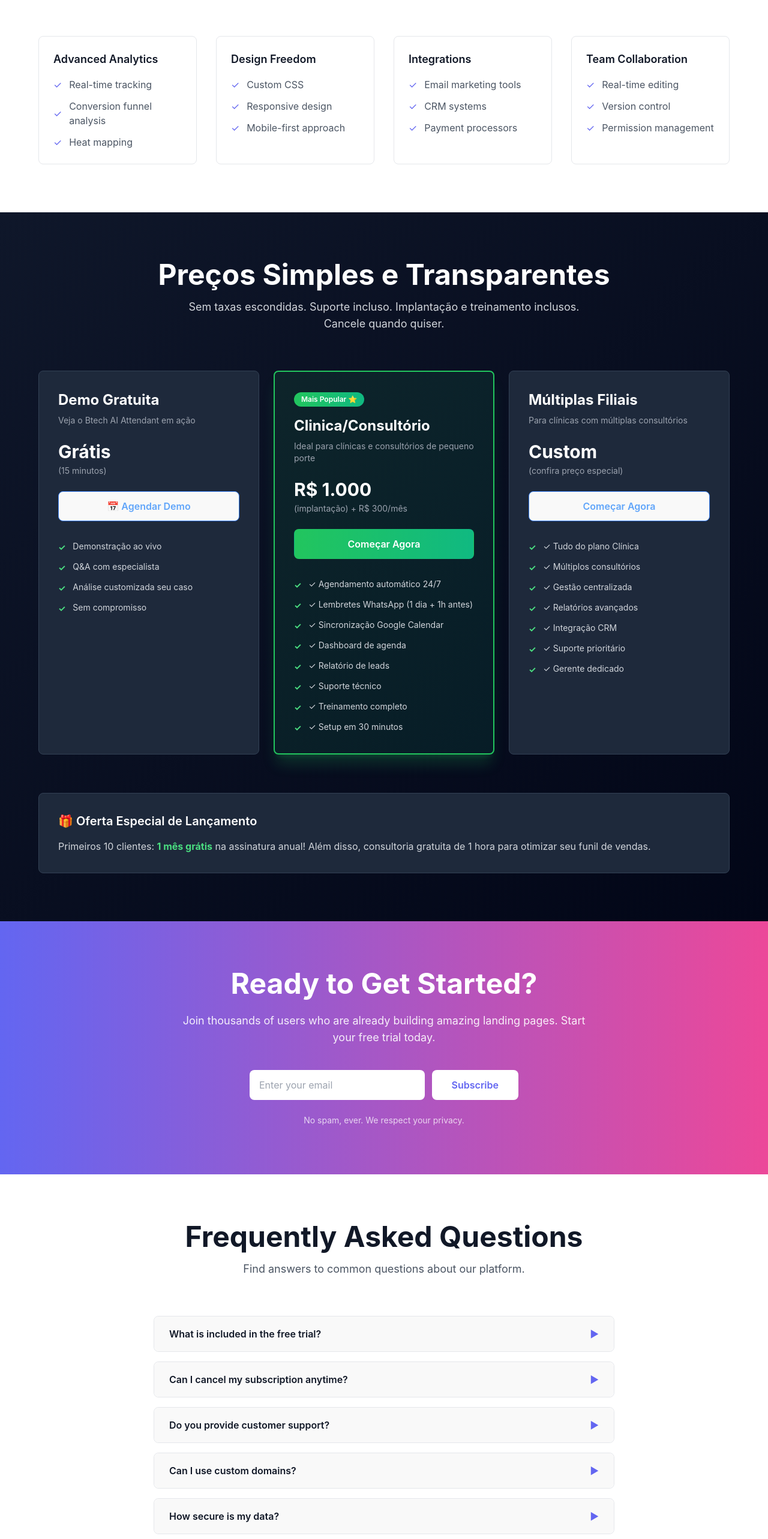
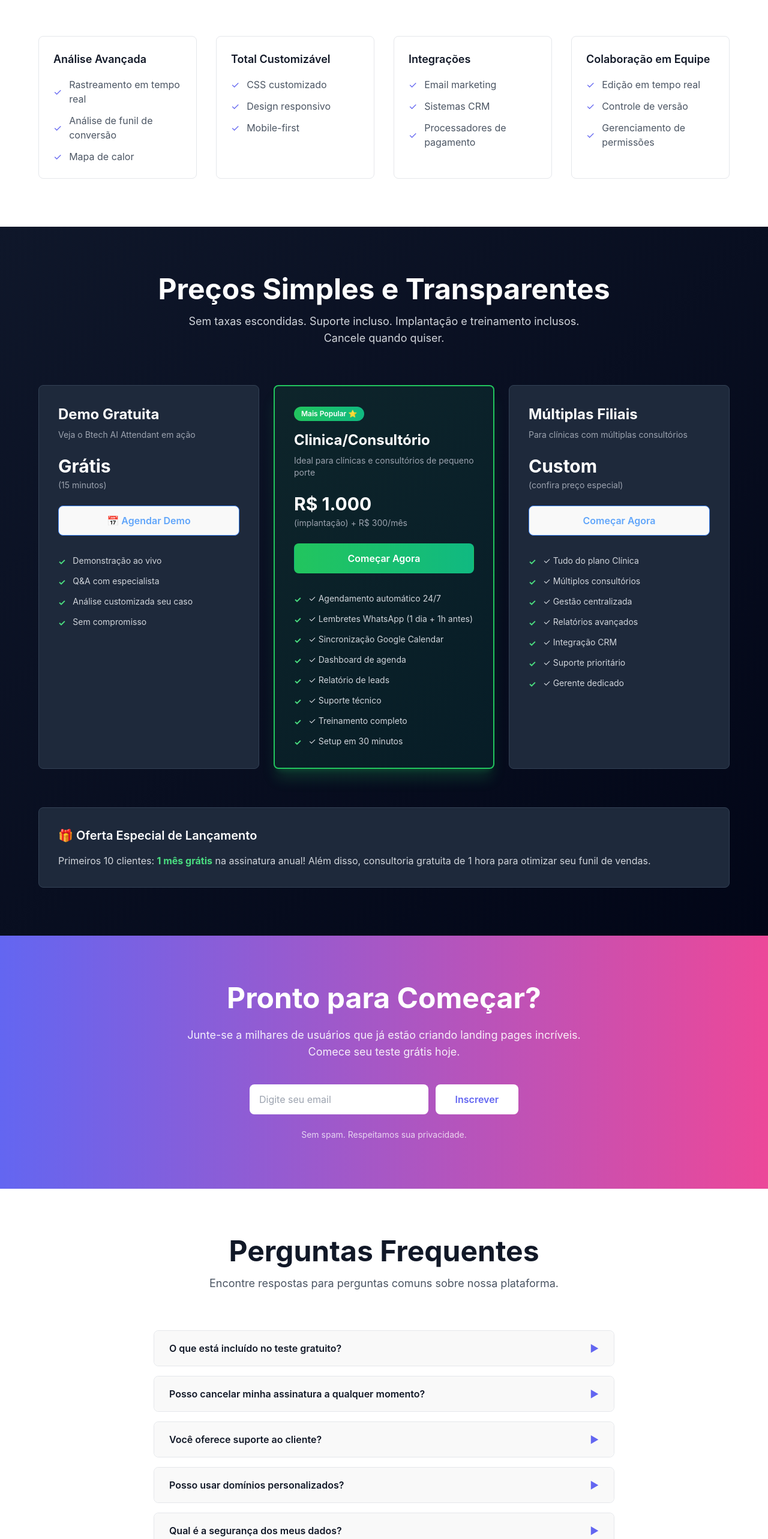
Before and after one commit to Bsouto319/landing-btech-ai, a React (Vite) app: page / in a window 1280 px wide. Shown: the part 3380-5946 px from the top of the page at 60% size. Built offline with nearby package versions, Linux system fonts and the light colour scheme; no server answers.

Commit message:
Traduzir landing page para português (Features, CTA, FAQ, Footer)

```diff
--- a/src/components/CTA.jsx
+++ b/src/components/CTA.jsx
@@ -19,11 +19,11 @@ export default function CTA() {
     try {
       await subscribeNewsletter(email);
       trackFormSubmission('newsletter_cta');
-      setMessage('Thank you for subscribing!');
+      setMessage('Obrigado por se inscrever!');
       setEmail('');
       setTimeout(() => setMessage(''), 3000);
     } catch (error) {
-      setMessage('Failed to subscribe. Please try again.');
+      setMessage('Erro ao se inscrever. Por favor, tente novamente.');
     } finally {
       setLoading(false);
     }
@@ -33,16 +33,16 @@ export default function CTA() {
     <section className="py-20 px-4 sm:px-6 lg:px-8 bg-gradient-to-r from-primary to-secondary">
       <div className="max-w-4xl mx-auto text-center">
         <h2 className="text-3xl sm:text-4xl lg:text-5xl font-bold text-white mb-6">
-          Ready to Get Started?
+          Pronto para Começar?
         </h2>
         <p className="text-lg text-white/90 mb-10 max-w-2xl mx-auto">
-          Join thousands of users who are already building amazing landing pages. Start your free trial today.
+          Junte-se a milhares de usuários que já estão criando landing pages incríveis. Comece seu teste grátis hoje.
         </p>
 
         <form onSubmit={handleSubmit} className="flex flex-col sm:flex-row gap-3 max-w-md mx-auto">
           <input
             type="email"
-            placeholder="Enter your email"
+            placeholder="Digite seu email"
             value={email}
             onChange={(e) => setEmail(e.target.value)}
             required
@@ -54,18 +54,18 @@ export default function CTA() {
             disabled={loading}
             className="px-8 py-3 bg-white text-primary font-semibold rounded-lg hover:shadow-lg transition duration-300 disabled:opacity-50"
           >
-            {loading ? 'Subscribing...' : 'Subscribe'}
+            {loading ? 'Inscrevendo...' : 'Inscrever'}
           </button>
         </form>
 
         {message && (
-          <p className={message.indexOf('Thank') > -1 ? 'mt-4 text-sm text-green-100' : 'mt-4 text-sm text-red-100'}>
+          <p className={message.indexOf('Obrigado') > -1 ? 'mt-4 text-sm text-green-100' : 'mt-4 text-sm text-red-100'}>
             {message}
           </p>
         )}
 
         <p className="text-sm text-white/75 mt-6">
-          No spam, ever. We respect your privacy.
+          Sem spam. Respeitamos sua privacidade.
         </p>
       </div>
     </section>
--- a/src/components/FAQ.jsx
+++ b/src/components/FAQ.jsx
@@ -11,33 +11,33 @@ export default function FAQ() {
   const faqs = [
     {
       id: 1,
-      question: 'What is included in the free trial?',
-      answer: 'The free trial includes access to all templates, basic analytics, and support via email. You can create up to 3 landing pages during the trial period.',
+      question: 'O que está incluído no teste gratuito?',
+      answer: 'O teste gratuito inclui acesso a todos os templates, análise básica e suporte por email. Você pode criar até 3 landing pages durante o período de teste.',
     },
     {
       id: 2,
-      question: 'Can I cancel my subscription anytime?',
-      answer: 'Yes, you can cancel your subscription at any time without any penalties or hidden fees. Your pages will remain accessible for 30 days after cancellation.',
+      question: 'Posso cancelar minha assinatura a qualquer momento?',
+      answer: 'Sim, você pode cancelar sua assinatura a qualquer momento sem penalidades ou taxas ocultas. Suas páginas permanecerão acessíveis por 30 dias após o cancelamento.',
     },
     {
       id: 3,
-      question: 'Do you provide customer support?',
-      answer: 'Yes, we offer 24/7 support via email and chat. Professional and Enterprise plans also include phone support and a dedicated account manager.',
+      question: 'Você oferece suporte ao cliente?',
+      answer: 'Sim, oferecemos suporte 24/7 via email e chat. Os planos Professional e Enterprise também incluem suporte telefônico e gerente de conta dedicado.',
     },
     {
       id: 4,
-      question: 'Can I use custom domains?',
-      answer: 'Yes, all paid plans support custom domains. You can connect your own domain or use our subdomain at no additional cost.',
+      question: 'Posso usar domínios personalizados?',
+      answer: 'Sim, todos os planos pagos suportam domínios personalizados. Você pode conectar seu próprio domínio ou usar nosso subdomínio sem custo adicional.',
     },
     {
       id: 5,
-      question: 'How secure is my data?',
-      answer: 'Your data is encrypted and stored on secure servers with automatic backups. We comply with GDPR and other international data protection regulations.',
+      question: 'Qual é a segurança dos meus dados?',
+      answer: 'Seus dados são criptografados e armazenados em servidores seguros com backups automáticos. Nós estamos em conformidade com GDPR e outros regulamentos internacionais de proteção de dados.',
     },
     {
       id: 6,
-      question: 'Can I export my landing pages?',
-      answer: 'Yes, Professional and Enterprise customers can export their landing pages as standalone HTML files for hosting anywhere.',
+      question: 'Posso exportar minhas landing pages?',
+      answer: 'Sim, clientes Professional e Enterprise podem exportar suas landing pages como arquivos HTML independentes para hospedar em qualquer lugar.',
     },
   ];
 
@@ -50,10 +50,10 @@ export default function FAQ() {
       <div className="max-w-3xl mx-auto">
         <div className="text-center mb-16">
           <h2 className="text-3xl sm:text-4xl lg:text-5xl font-bold text-gray-900 mb-4">
-            Frequently Asked Questions
+            Perguntas Frequentes
           </h2>
           <p className="text-lg text-gray-600">
-            Find answers to common questions about our platform.
+            Encontre respostas para perguntas comuns sobre nossa plataforma.
           </p>
         </div>
 
@@ -82,12 +82,12 @@ export default function FAQ() {
         </div>
 
         <div className="mt-12 p-6 bg-gray-50 rounded-lg text-center">
-          <p className="text-gray-900 font-semibold mb-3">Still have questions?</p>
+          <p className="text-gray-900 font-semibold mb-3">Ainda tem dúvidas?</p>
           <p className="text-gray-600 mb-4">
-            Cannot find the answer you are looking for? Please contact our support team.
+            Não encontra a resposta que procura? Entre em contato com nosso time de suporte.
           </p>
           <button className="px-6 py-2 bg-primary text-white font-semibold rounded-lg hover:shadow-lg transition duration-300">
-            Contact Support
+            Contate o Suporte
           </button>
         </div>
       </div>
--- a/src/components/Features.jsx
+++ b/src/components/Features.jsx
@@ -8,20 +8,20 @@ export default function Features() {
 
   const features = [
     {
-      title: 'Advanced Analytics',
-      items: ['Real-time tracking', 'Conversion funnel analysis', 'Heat mapping'],
+      title: 'Análise Avançada',
+      items: ['Rastreamento em tempo real', 'Análise de funil de conversão', 'Mapa de calor'],
     },
     {
-      title: 'Design Freedom',
-      items: ['Custom CSS', 'Responsive design', 'Mobile-first approach'],
+      title: 'Total Customizável',
+      items: ['CSS customizado', 'Design responsivo', 'Mobile-first'],
     },
     {
-      title: 'Integrations',
-      items: ['Email marketing tools', 'CRM systems', 'Payment processors'],
+      title: 'Integrações',
+      items: ['Email marketing', 'Sistemas CRM', 'Processadores de pagamento'],
     },
     {
-      title: 'Team Collaboration',
-      items: ['Real-time editing', 'Version control', 'Permission management'],
+      title: 'Colaboração em Equipe',
+      items: ['Edição em tempo real', 'Controle de versão', 'Gerenciamento de permissões'],
     },
   ];
 
--- a/src/components/Footer.jsx
+++ b/src/components/Footer.jsx
@@ -6,36 +6,36 @@ export default function Footer() {
       <div className="max-w-6xl mx-auto">
         <div className="grid grid-cols-1 md:grid-cols-4 gap-8 mb-8">
           <div>
-            <h3 className="font-bold text-lg mb-4">LandingPage</h3>
+            <h3 className="font-bold text-lg mb-4">Btech AI Attendant</h3>
             <p className="text-gray-400 text-sm">
-              Build stunning landing pages with ease. Fast, flexible, and powerful.
+              Automatize agendamentos, reduza faltas e aumente sua receita. Simples, rápido e eficaz.
             </p>
           </div>
           <div>
-            <h4 className="font-semibold mb-4">Product</h4>
+            <h4 className="font-semibold mb-4">Produto</h4>
             <ul className="space-y-2 text-sm text-gray-400">
-              <li><a href="#" className="hover:text-white transition">Features</a></li>
-              <li><a href="#" className="hover:text-white transition">Pricing</a></li>
-              <li><a href="#" className="hover:text-white transition">Security</a></li>
+              <li><a href="#" className="hover:text-white transition">Funcionalidades</a></li>
+              <li><a href="#" className="hover:text-white transition">Preços</a></li>
+              <li><a href="#" className="hover:text-white transition">Segurança</a></li>
               <li><a href="#" className="hover:text-white transition">Roadmap</a></li>
             </ul>
           </div>
           <div>
-            <h4 className="font-semibold mb-4">Company</h4>
+            <h4 className="font-semibold mb-4">Empresa</h4>
             <ul className="space-y-2 text-sm text-gray-400">
-              <li><a href="#" className="hover:text-white transition">About</a></li>
+              <li><a href="#" className="hover:text-white transition">Sobre</a></li>
               <li><a href="#" className="hover:text-white transition">Blog</a></li>
-              <li><a href="#" className="hover:text-white transition">Careers</a></li>
-              <li><a href="#" className="hover:text-white transition">Contact</a></li>
+              <li><a href="#" className="hover:text-white transition">Carreiras</a></li>
+              <li><a href="#" className="hover:text-white transition">Contato</a></li>
             </ul>
           </div>
           <div>
             <h4 className="font-semibold mb-4">Legal</h4>
             <ul className="space-y-2 text-sm text-gray-400">
-              <li><a href="#" className="hover:text-white transition">Privacy</a></li>
-              <li><a href="#" className="hover:text-white transition">Terms</a></li>
+              <li><a href="#" className="hover:text-white transition">Privacidade</a></li>
+              <li><a href="#" className="hover:text-white transition">Termos</a></li>
               <li><a href="#" className="hover:text-white transition">Cookies</a></li>
-              <li><a href="#" className="hover:text-white transition">License</a></li>
+              <li><a href="#" className="hover:text-white transition">Licença</a></li>
             </ul>
           </div>
         </div>
@@ -43,12 +43,12 @@ export default function Footer() {
         <div className="border-t border-gray-800 pt-8">
           <div className="flex flex-col md:flex-row justify-between items-center">
             <p className="text-sm text-gray-400 mb-4 md:mb-0">
-              Copyright (c) {currentYear} LandingPage. All rights reserved.
+              Copyright (c) {currentYear} Btech AI. Todos os direitos reservados.
             </p>
             <div className="flex gap-6">
-              <a href="#" className="text-gray-400 hover:text-white transition">Twitter</a>
-              <a href="#" className="text-gray-400 hover:text-white transition">GitHub</a>
-              <a href="#" className="text-gray-400 hover:text-white transition">LinkedIn</a>
+              <a href="https://twitter.com" target="_blank" rel="noreferrer" className="text-gray-400 hover:text-white transition">Twitter</a>
+              <a href="https://github.com" target="_blank" rel="noreferrer" className="text-gray-400 hover:text-white transition">GitHub</a>
+              <a href="https://linkedin.com" target="_blank" rel="noreferrer" className="text-gray-400 hover:text-white transition">LinkedIn</a>
             </div>
           </div>
         </div>
```
